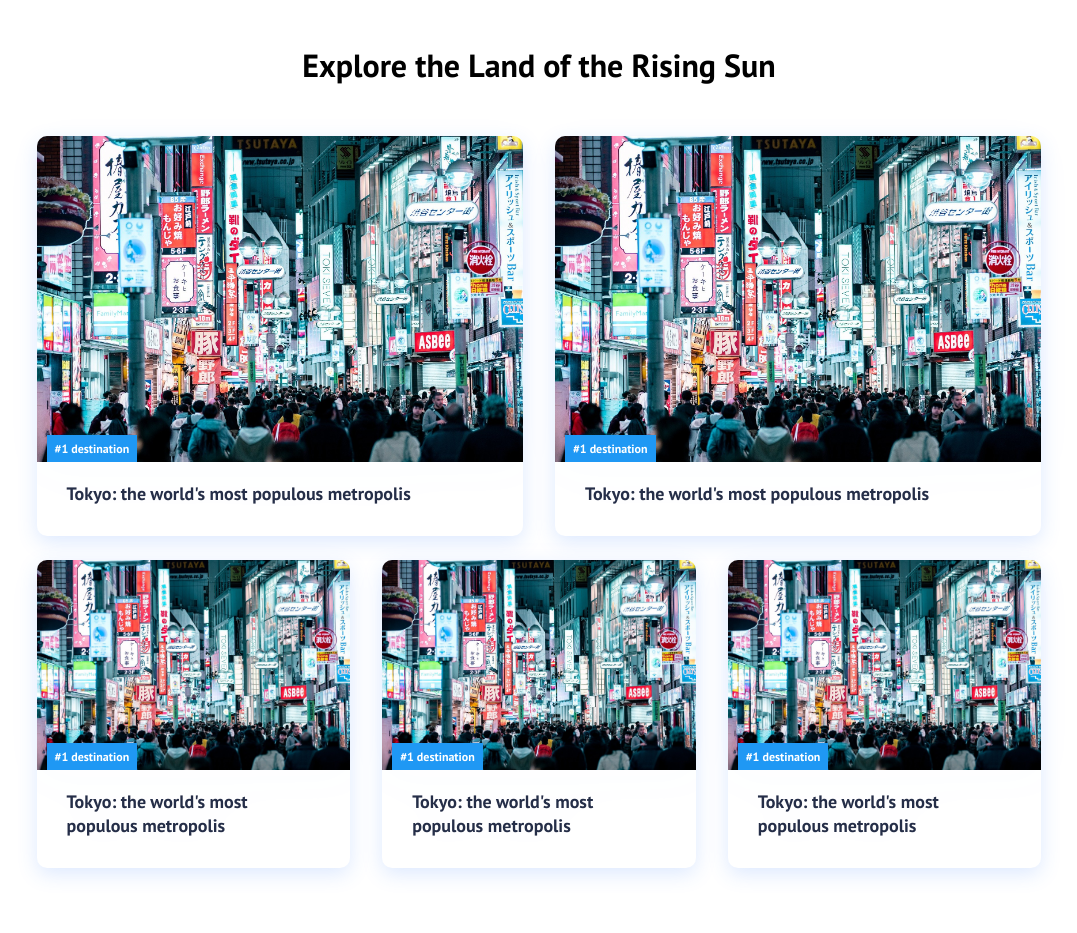
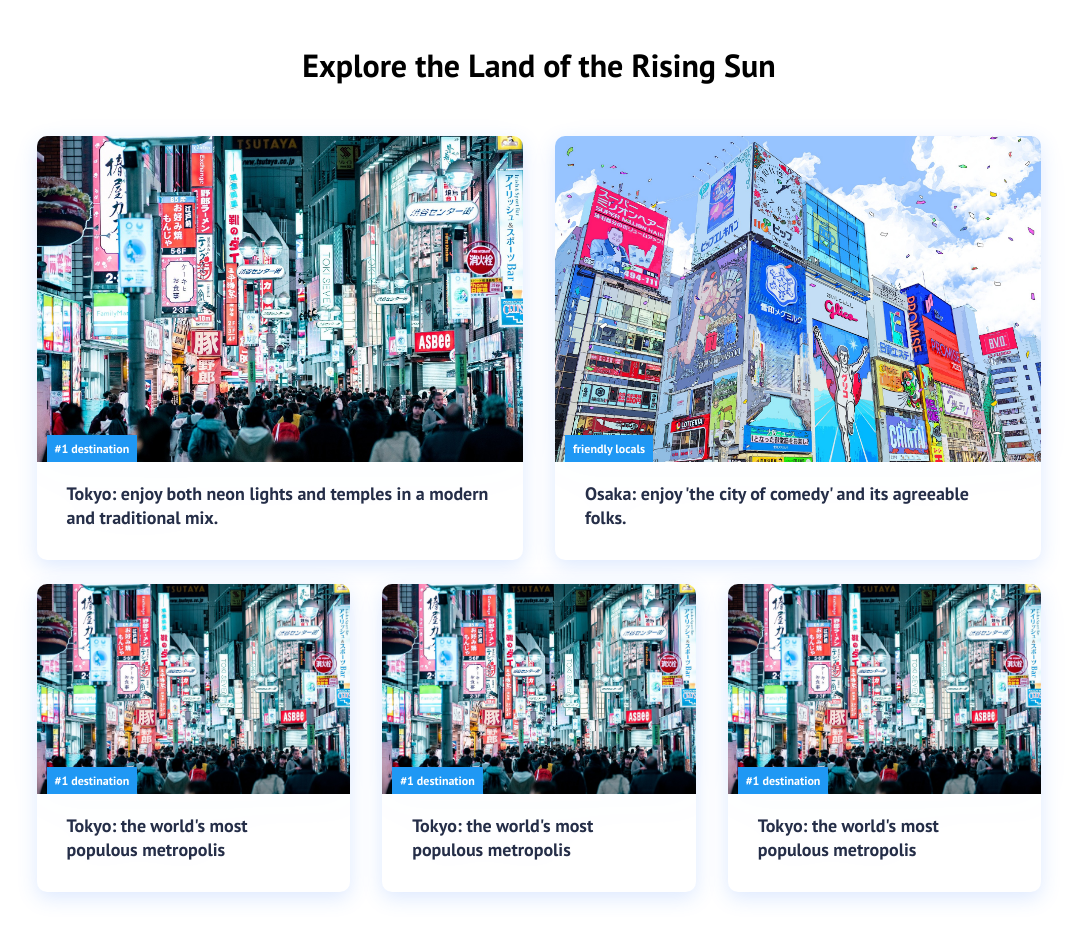
Before and after one commit to juan-serrano-soria/ryokou, a React (Create React App) app: page / in a window 1280 px wide. Shown: the part 900-1833 px from the top of the page, without its empty margins (101-1178 px from the left). Built offline with nearby package versions, Linux system fonts and the light colour scheme.

Commit message:
added osaka card

```diff
--- a/src/components/Cards.js
+++ b/src/components/Cards.js
@@ -12,14 +12,14 @@
           <ul className='cards__items'>
             <Carditem
               src='/images/tokyo.jpg'
-              text="Tokyo: the world's most populous metropolis"
+              text="Tokyo: enjoy both neon lights and temples in a modern and traditional mix."
               label='#1 destination'
               path='/Services'
             />
             <Carditem
-              src='/images/tokyo.jpg'
-              text="Tokyo: the world's most populous metropolis"
-              label='#1 destination'
+              src='/images/osaka.jpg'
+              text="Osaka: enjoy 'the city of comedy' and its agreeable folks."
+              label='friendly locals'
               path='/Services'
             />
           </ul>
```
Also changed, not shown: public/images/osaka.jpg (added).
